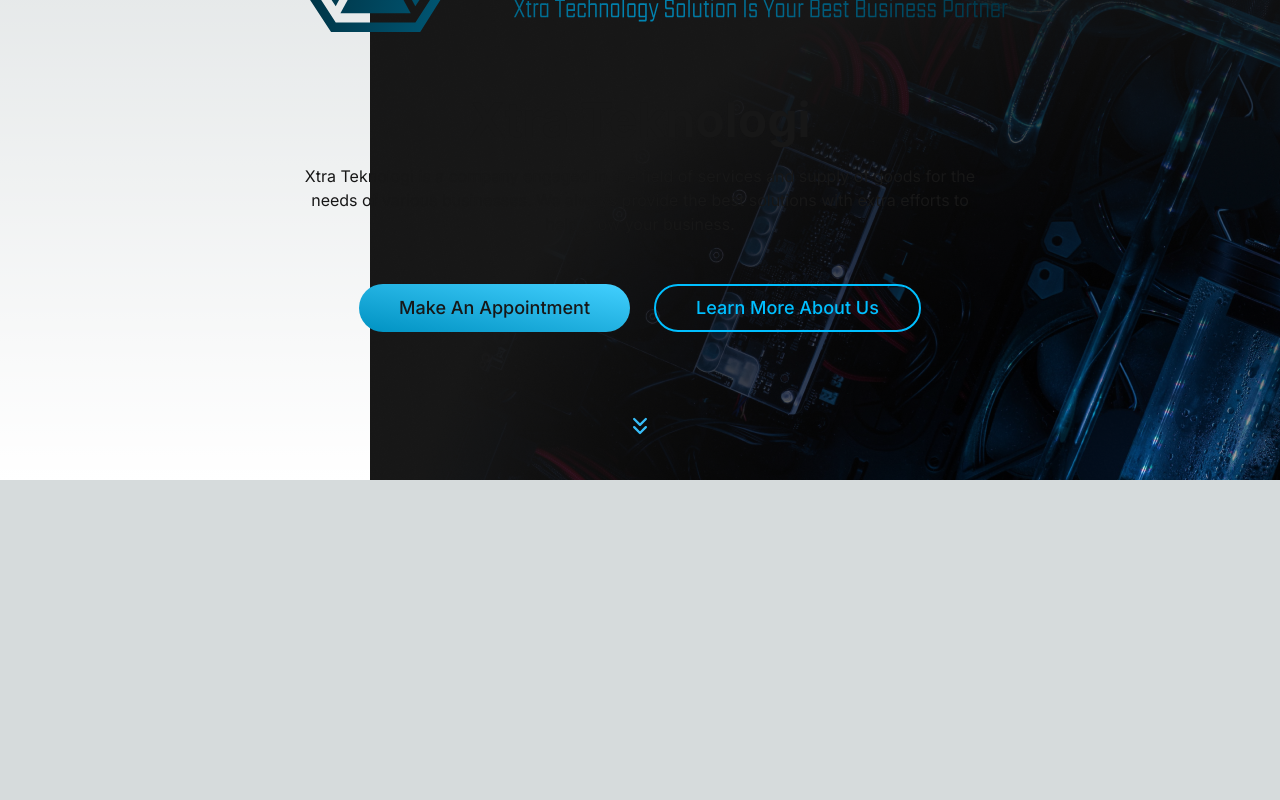
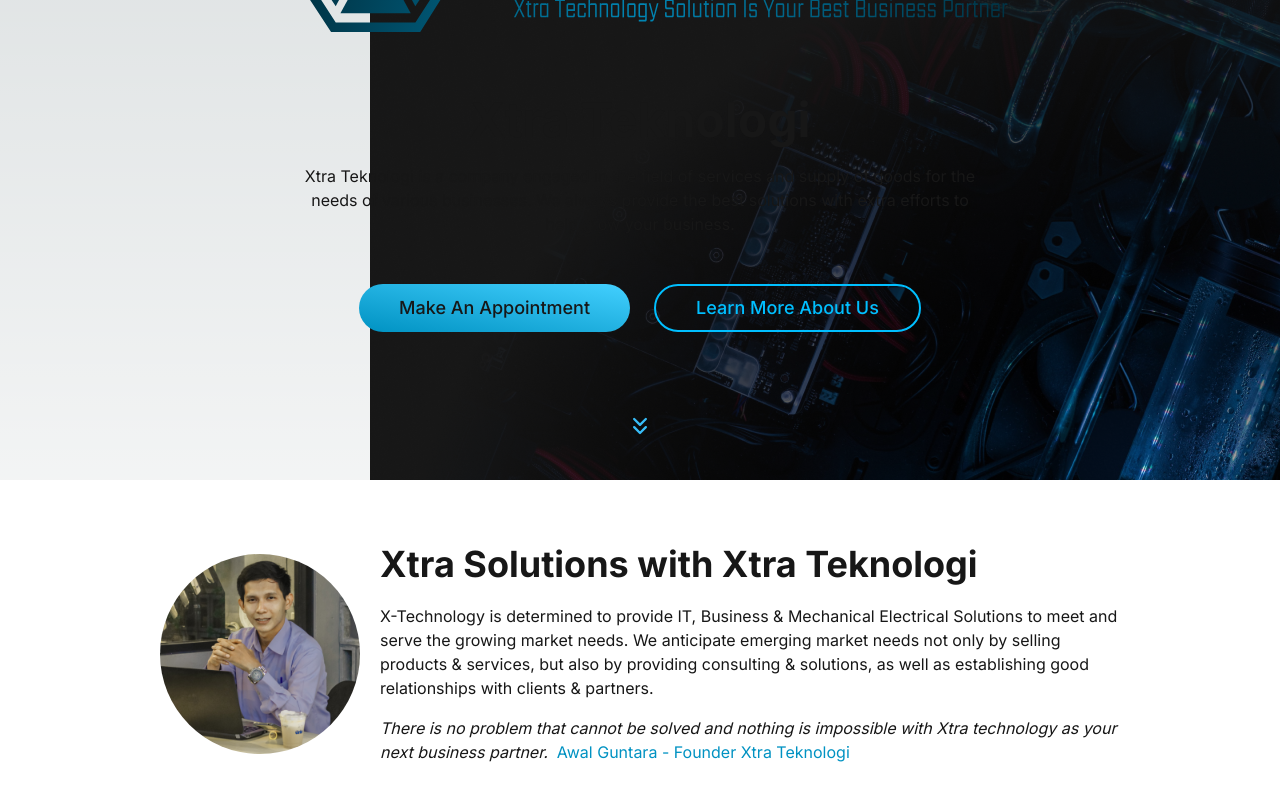
Before and after one commit to kaotypr/xtrateknologi.com, a Next.js app: page /en in a window 1280 px wide. Shown: the part 324-1124 px from the top of the page. Before the commit the page ends 804 px from the top, so only its background shows below. Built offline with nearby package versions, Linux system fonts and the light colour scheme.

Commit message:
landing page founder section

```diff
--- a/app/[locale]/page.tsx
+++ b/app/[locale]/page.tsx
@@ -5,6 +5,7 @@
 import Header from '@/components/server/Header'
 import MainContent from '@/components/server/MainContent'
 import WEB_PATH from '@/constants/path'
+import { XTRA_TEAM } from '@/constants/teams'
 import landingSectionIllustration from '@/public/static/images/landing-section-illustration.png'
 import landingSectionLogo from '@/public/static/images/landing-section-logo.svg'
 
@@ -31,11 +32,14 @@
             <p className="max-w-2xl">{dictionary.description}</p>
           </div>
           <div className="mt-10 flex flex-row flex-wrap justify-center">
-            <CtaButton href={WEB_PATH.contact} label="Make An Appointment" />
+            <CtaButton
+              href={WEB_PATH.contact}
+              label={dictionary.page_index.actions.make_an_appointment}
+            />
             <CtaButton
               href={WEB_PATH.about}
               variant="secondary"
-              label="Learn More About Us"
+              label={dictionary.page_index.actions.learn_more_about_us}
             />
           </div>
           <div className="flex flex-1 flex-col justify-end items-center">
@@ -44,9 +48,43 @@
           <Image
             src={landingSectionIllustration}
             alt=""
-            className="absolute right-0 bottom-0 -z-[1] sm:w-62"
+            className=" max-w-none absolute right-0 bottom-0 -z-[1] sm:w-62"
             loading="lazy"
           />
+        </section>
+        <section
+          id="founder"
+          className="px-4 py-8 sm:px-10 md:py-10 lg:px-20 lg:py-16 xl:px-40 2xl:px-64 flex flex-row justify-center items-center bg-white"
+        >
+          <div className="max-w-screen-2xl flex flex-row flex-wrap justify-center lg:flex-row-reverse lg:flex-nowrap ">
+            <div className="lg:pl-5 flex flex-col flex-wrwap justify-center text-dark-100">
+              <h2 className="text-center lg:text-left mb-5 font-bold text-4xl">
+                {dictionary.page_index.sections.founder.title}
+              </h2>
+              <p>{dictionary.page_index.sections.founder.description}</p>
+              <p className="mt-4 hidden lg:block">
+                <em>{dictionary.page_index.sections.founder.quote}</em>
+                <span className="text-primary-80">
+                  &nbsp; {XTRA_TEAM[0].name} - Founder Xtra Teknologi
+                </span>
+              </p>
+            </div>
+            <div className="py-8 lg:py-2 max-w-[250px] lg:min-w-[200px] flex items-center">
+              <Image
+                src={XTRA_TEAM[0].photo}
+                alt="founder photo"
+                width={300}
+                height={300}
+                className="rounded-full"
+              />
+            </div>
+            <p className="text-dark-100 text-center lg:hidden">
+              <em>{dictionary.page_index.sections.founder.quote}</em>
+              <span className=" text-primary-80">
+                &nbsp; {XTRA_TEAM[0].name} - Founder Xtra Teknologi
+              </span>
+            </p>
+          </div>
         </section>
       </MainContent>
     </>
--- /dev/null
+++ b/constants/teams.ts
@@ -0,0 +1,42 @@
+export const XTRA_TEAM = [
+  {
+    name: 'Awal Guntara',
+    position: 'Founder & Executive',
+    photo: '/static/images/awal-guntara.png',
+  },
+  {
+    name: 'Eki Ariawan',
+    position: 'Legal Officer',
+    photo: '/static/images/eki-ariawan.png',
+  },
+  {
+    name: 'Sandi Susantor',
+    position: 'IT Consultant',
+    photo: '/static/images/sandi-susanto.png',
+  },
+  {
+    name: 'Mufti Ali',
+    position: 'Marketing',
+    photo: '/static/images/mufti-ali.png',
+  },
+  {
+    name: 'Muhammad Iqbal',
+    position: 'Designer & RnD',
+    photo: '/static/images/muhammad-iqbal.png',
+  },
+  {
+    name: 'Galang Pratama',
+    position: 'Software Engineer',
+    photo: '/static/images/galang-pratama.png',
+  },
+  {
+    name: 'Eko Setyo',
+    position: 'IoT Engineer',
+    photo: '/static/images/eko-setyo.png',
+  },
+  {
+    name: 'Adhitya Sanjaya',
+    position: 'Software Eng ing eng',
+    photo: '/static/images/adhitya-sanjaya.png',
+  },
+]
--- a/i18n/dictionaries/en.json
+++ b/i18n/dictionaries/en.json
@@ -9,6 +9,13 @@
     "contact": "Contact"
   },
   "page_index": {
+    "sections": {
+      "founder": {
+        "title": "Xtra Solutions with Xtra Teknologi",
+        "description": "X-Technology is determined to provide IT, Business & Mechanical Electrical Solutions to meet and serve the growing market needs. We anticipate emerging market needs not only by selling products & services, but also by providing consulting & solutions, as well as establishing good relationships with clients & partners.",
+        "quote": "There is no problem that cannot be solved and nothing is impossible with Xtra technology as your next business partner."
+      }
+    },
     "actions": {
       "make_an_appointment": "Make An Appointment",
       "learn_more_about_us": "Learn More About Us"
--- a/i18n/dictionaries/id.json
+++ b/i18n/dictionaries/id.json
@@ -9,9 +9,16 @@
     "contact": "Kontak"
   },
   "page_index": {
+    "sections": {
+      "founder": {
+        "title": "Solusi Xtra dengan Xtra Teknologi",
+        "description": "X-Teknologi bertekad untuk menyediakan Solusi IT, Bisnis & Mechanical Electrical untuk memenuhi dan melayani kebutuhan pasar yang berkembang. Antisipasi kami terhadap munculnya kebutuhan pasar tidak hanya dengan menjual produk & jasa, tetapi juga dengan memberikan konsultasi & solusi, serta menjalin hubungan yang baik terhadap klien & partner.",
+        "quote": "There is no problem that cannot be solved and nothing is impossible with Xtra technology as your next business partner."
+      }
+    },
     "actions": {
       "make_an_appointment": "Hubungi Xtra Teknologi",
-      "learn_more_about_us": "Tentang Xtra Teknologi"
+      "learn_more_about_us": "Lebih Lanjut Tetang Kami"
     }
   }
 }
--- a/i18n/index.ts
+++ b/i18n/index.ts
@@ -1,9 +1,11 @@
 import i18nConfig from './config'
 import { getDictionary } from './getDictionary'
+import { interpolate } from './interpolate'
 
 const i18n = {
   config: i18nConfig,
   getDictionary,
+  interpolate,
 }
 
 export default i18n
--- a/tailwind.config.js
+++ b/tailwind.config.js
@@ -22,6 +22,10 @@
         90: '#0079A2',
         100: '#006385',
       },
+      dark: {
+        80: ' #404040',
+        100: '#171717',
+      },
       ...colors,
     },
   },
```
Also changed, not shown: public/static/images/awal-guntara.png (added).
